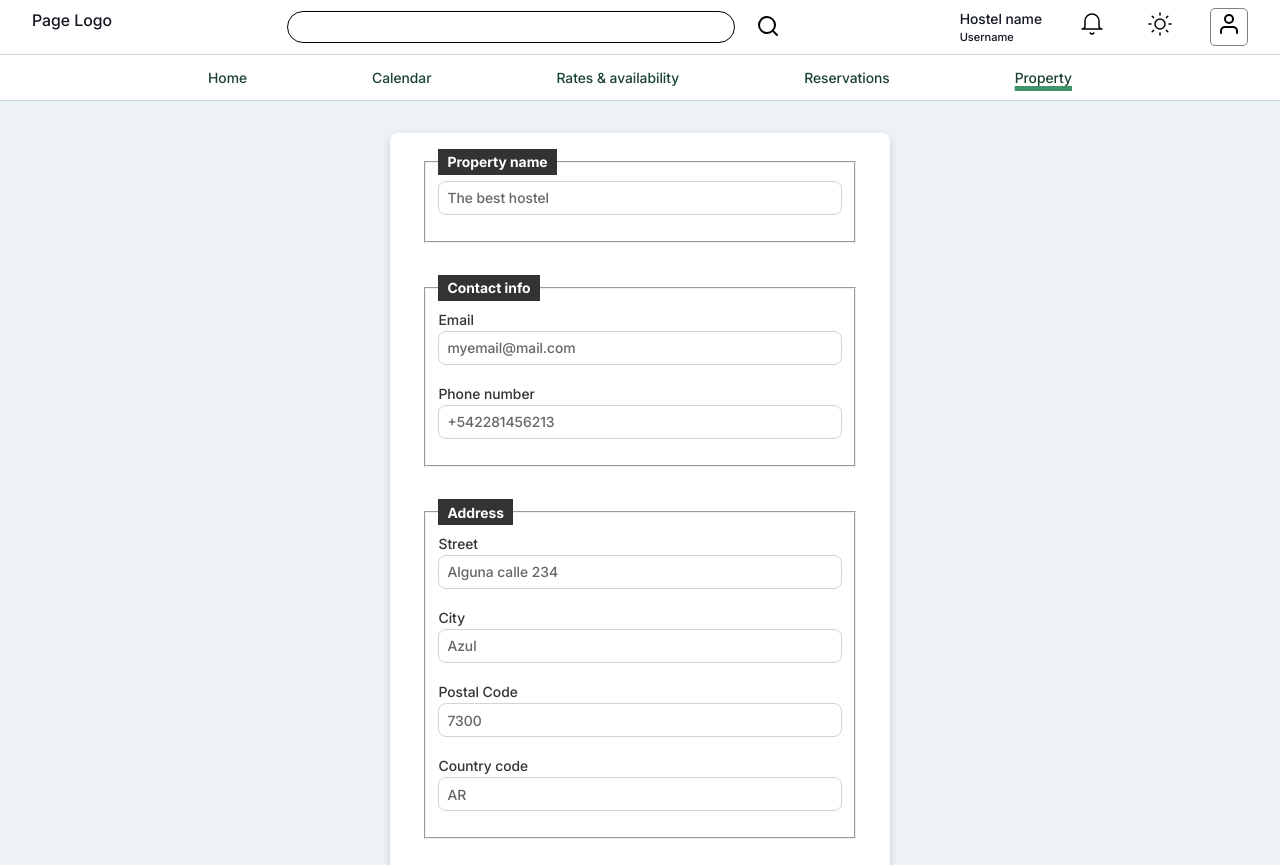
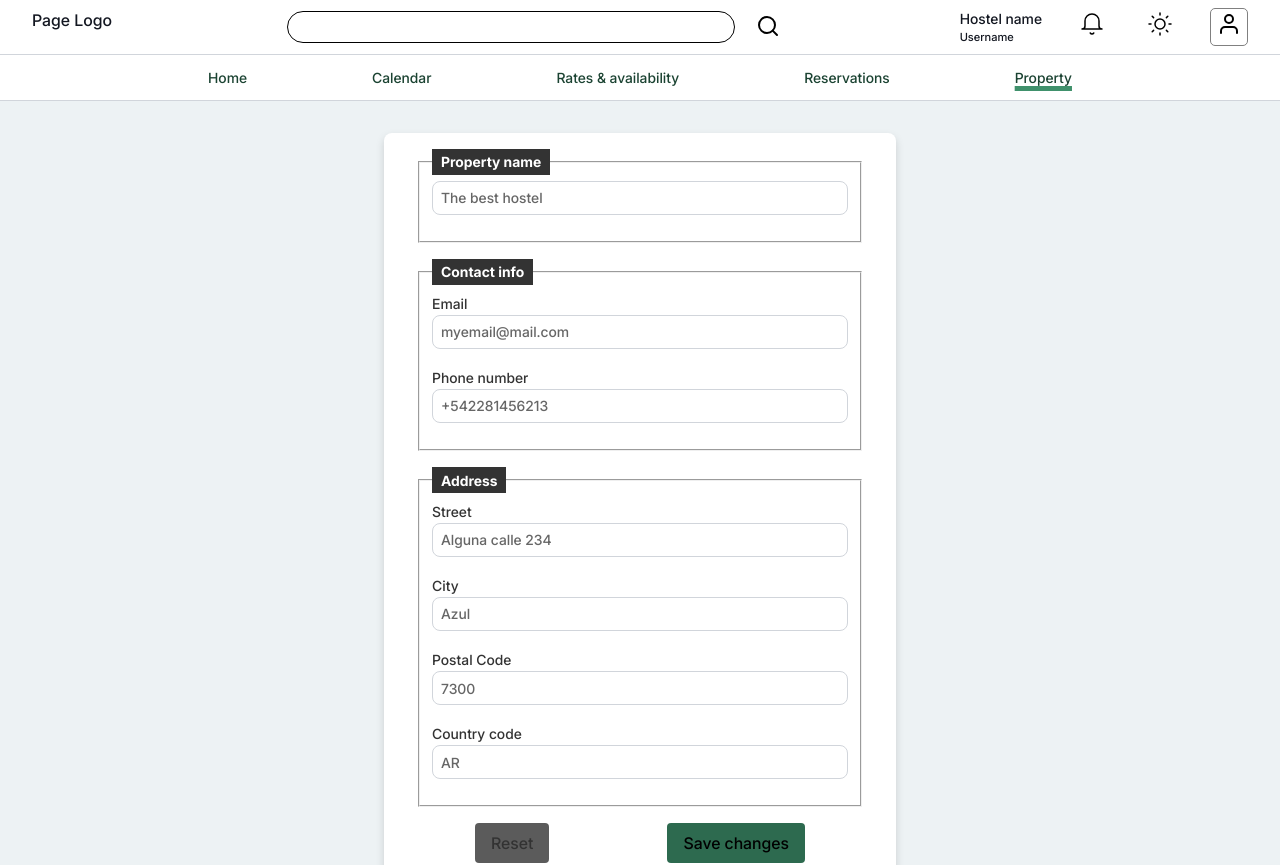
Before and after one commit to tomason182/hostel-front, a React (Vite) app: page /app/property/property-details in a window 1280 px wide. Shown: the top 865 px of the page. Built offline with nearby package versions, Linux system fonts and the light colour scheme.

Commit message:
remove: Flex from defualt form

```diff
--- a/src/components/main_app/property/PropertyDetails.jsx
+++ b/src/components/main_app/property/PropertyDetails.jsx
@@ -29,7 +29,6 @@ function PropertyDetails() {
   };
 
   return (
-    <div id="mainContent">
     <form className={styles.mainForm}>
       <fieldset>
         <legend>Property name</legend>
@@ -104,7 +103,6 @@ function PropertyDetails() {
         </button>
       </menu>
     </form>
-    </div>
   );
 }
 
--- a/src/styles/formDefaultStyle.module.css
+++ b/src/styles/formDefaultStyle.module.css
@@ -1,8 +1,5 @@
 .mainForm {
-  display: flex;
-  gap: 1rem;
-  flex-direction: column;
-  max-width: 39vw;
+  max-width: 32rem;
   margin: 2rem auto;
   border-radius: var(--border-radius-large);
   padding: 1rem 2rem;
```
Lines whose indentation alone changed are shown as unchanged.
